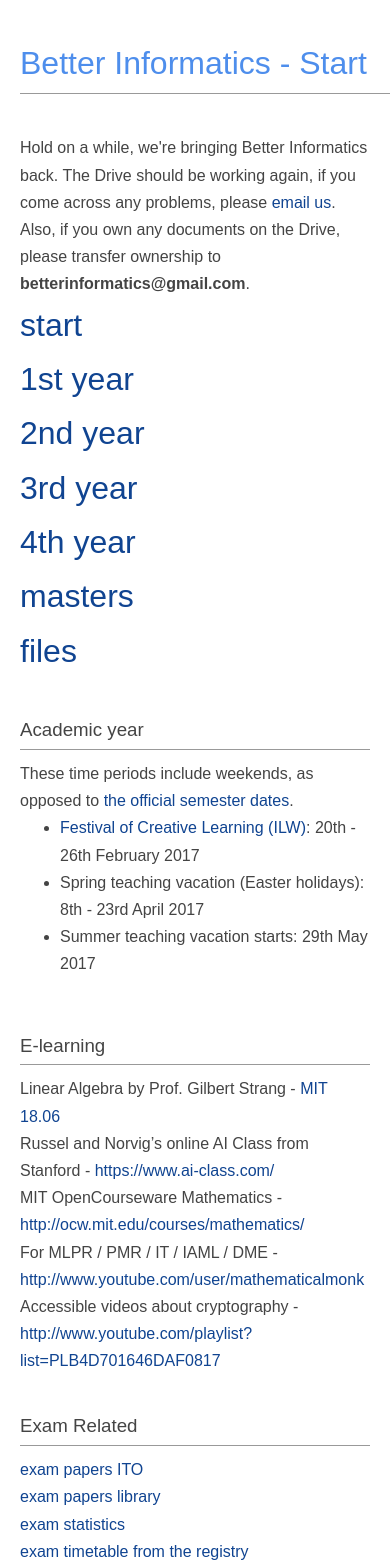
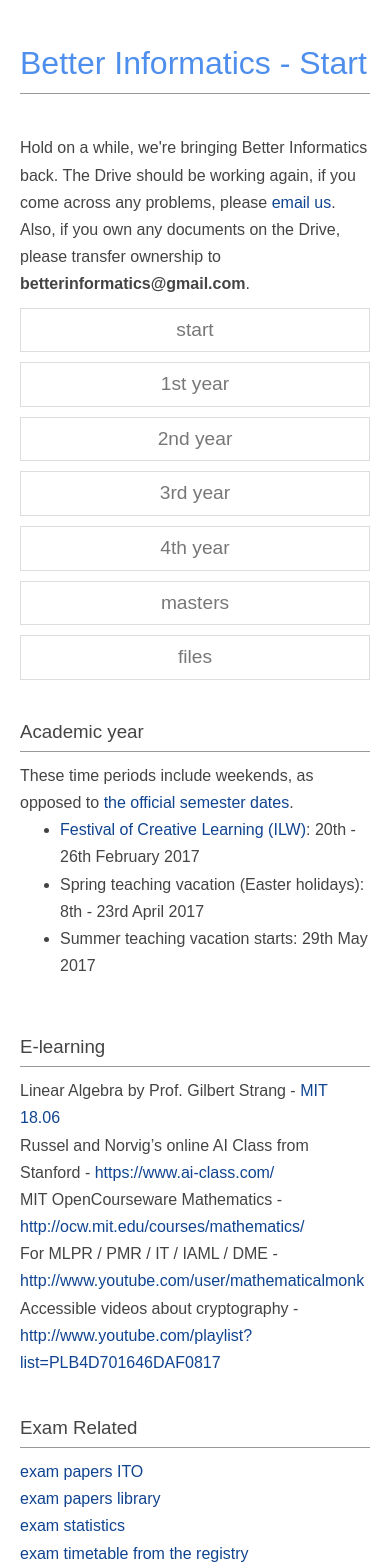
Before and after one commit to compsoc-edinburgh/betterinformatics, a Jekyll site: the page built from _pages/start.md, in a window 390 px wide. Shown: the top 1568 px of the page. Built offline with Jekyll 4.4.1, drawn with Linux system fonts in a browser that asks for light colours; our own code applies the rules of GitHub Pages for plain Markdown files.

Commit message:
improve phone styling

```diff
--- a/_pages/start.md
+++ b/_pages/start.md
@@ -6,8 +6,5 @@ permalink: /
 	{% for nav in site.data.navigation %}
 		{% capture navurl %}{{ nav.url | prepend: '/'}}{% endcapture %}
 		<a href='{{ site.baseurl }}/{{ nav.url }}'>{{ nav.title }}</a>
-		{% if forloop.last == false %}
-			<br>
-		{% endif %}
 	{% endfor %}
 </nav>
--- a/static/css/stylesheet.css
+++ b/static/css/stylesheet.css
@@ -281,7 +281,7 @@ h1, h2, h3, h4, h5, h6 {
 
 }
 
-@media screen and (max-width: 960px) {
+@media screen and (max-width: 970px) {
   .hide-on-small {
     visibility: hidden;
     clear: both;
@@ -292,7 +292,7 @@ h1, h2, h3, h4, h5, h6 {
   }
 }
 
-@media screen and (min-width: 961px) {
+@media screen and (min-width: 971px) {
   .hide-on-big {
     visibility: hidden;
     clear: both;
@@ -305,9 +305,8 @@ h1, h2, h3, h4, h5, h6 {
 
 #title-small {
     margin-left: 20px;
+    margin-right: 20px;
 }
-
-
 
 #menu a {
     width: 137px;
@@ -320,16 +319,41 @@ h1, h2, h3, h4, h5, h6 {
     opacity: 0
 }
 
-#menu-small a {
-    font-size: 2em;
-
+#menu-small {
+    text-align: center;
 }
 
-#menu-small .divider {
-    font-size: 2.3em;
-    margin-left: 10px;
+#menu-small a {
+    /* Make buttons appear on their own line by default */
+    /* See media query below for how we do it on one line */
+    display: block;
+
+    /* For on-same-line styling */
+    width: auto;
+
+    /* Prettify */
+    font-size: 1.2em;
+    text-align: center;
+    color: #777;
+    border: 1px solid #ddd;
+
+    /* Vertical space for each button */
+    margin-top: 10px;
+
+    /* Give the inside of the buttons a bit of space */
+    padding: 5px 10px;
 }
 
+@media screen and (min-width: 650px) {
+    #menu-small a {
+        display: inline-block;
+    }
+}
+
+#menu-small a:hover {
+    color: #104491;
+    border: 1px solid #104491
+}
 
 #menu a:hover {
     opacity: 1
```
